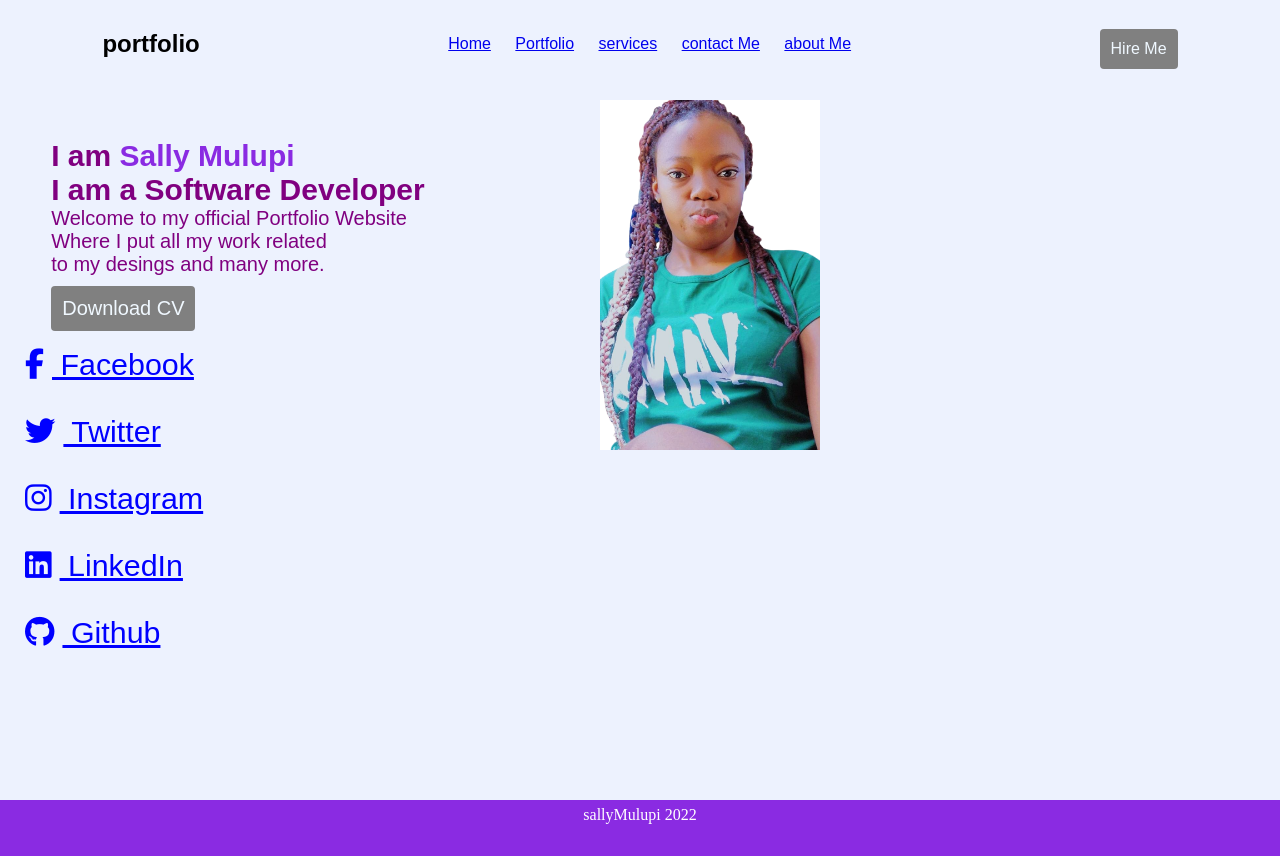
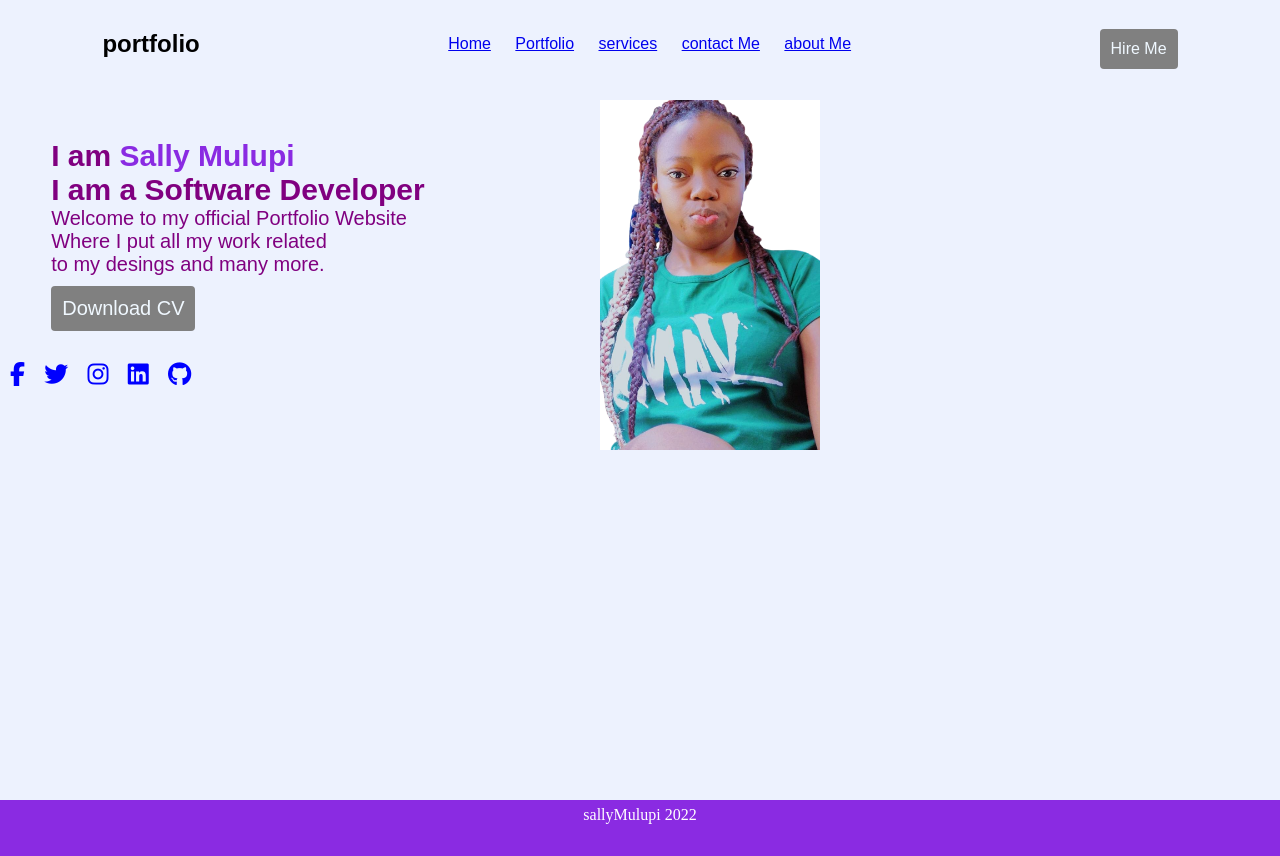
Before and after one commit to SallyMulupi/SALLY-MULUPI-S-PORTFOLIO, a plain HTML site: page index.html in a window 1280 px wide. Drawn offline with nearby package versions, Linux system fonts and the light colour scheme.

Commit message:
edit social

```diff
--- a/index.html
+++ b/index.html
@@ -63,11 +63,11 @@
 
         </div>
         <div class="social">
-            <a href="#"> <i class="fab fa-facebook-f"></i> Facebook </a>
-            <a href="#"> <i class="fab fa-twitter"></i> Twitter </a>
-            <a href="#"> <i class="fab fa-instagram"></i> Instagram </a>
-            <a href="#"> <i class="fab fa-linkedin"></i> LinkedIn </a>
-            <a href="#"> <i class="fab fa-github"></i> Github </a>
+            <a href="#"> <i class="fab fa-facebook-f"></i></a>
+            <a href="#"> <i class="fab fa-twitter"></i></a>
+            <a href="#"> <i class="fab fa-instagram"></i></a>
+            <a href="#"> <i class="fab fa-linkedin"></i></a>
+            <a href="#"> <i class="fab fa-github"></i></a>
 
         </div>
 
--- a/style.css
+++ b/style.css
@@ -100,16 +100,16 @@ img {
                 }
 
                 .social a {
-    display: block;
-    font-size: 1.9rem;
+                    font-size: 1.5rem;
                     color: blue;
                     padding: 1rem 0;
-    margin-left: 25px;
+                    margin-left: 10px;
+                    margin-top: 20px;
                 }
 
                 .social a i {
                     color: blue;
-    padding-right: .5rem;
+                    padding-right: .3rem;
                 }
 
                 .social a:hover {
@@ -119,3 +119,7 @@ img {
                 .social a:hover i {
                     padding-right: 2rem;
                 }
+
+                .social {
+                    margin-top: 30px;
+                }
```
Lines whose indentation alone changed are shown as unchanged.
